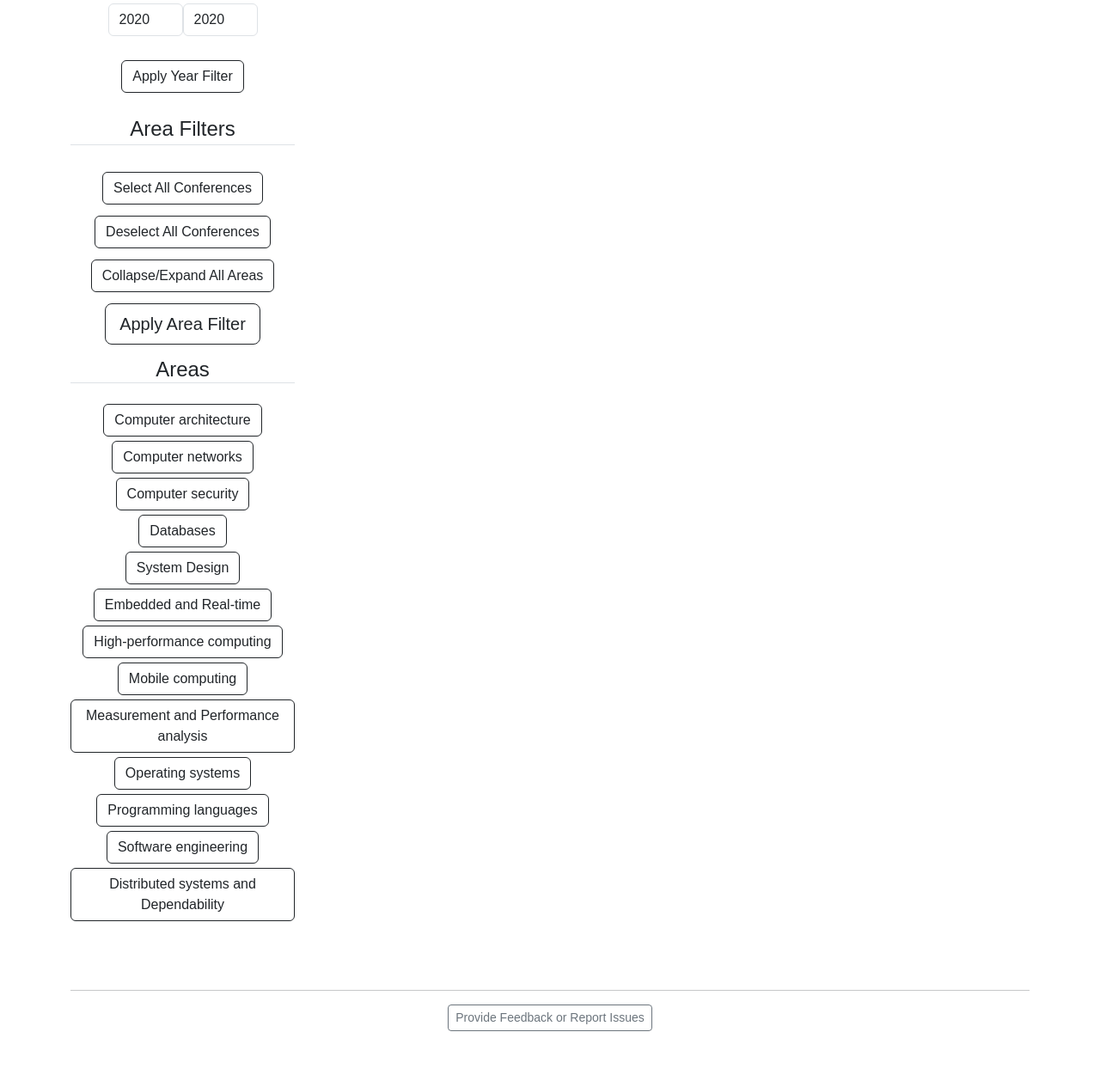
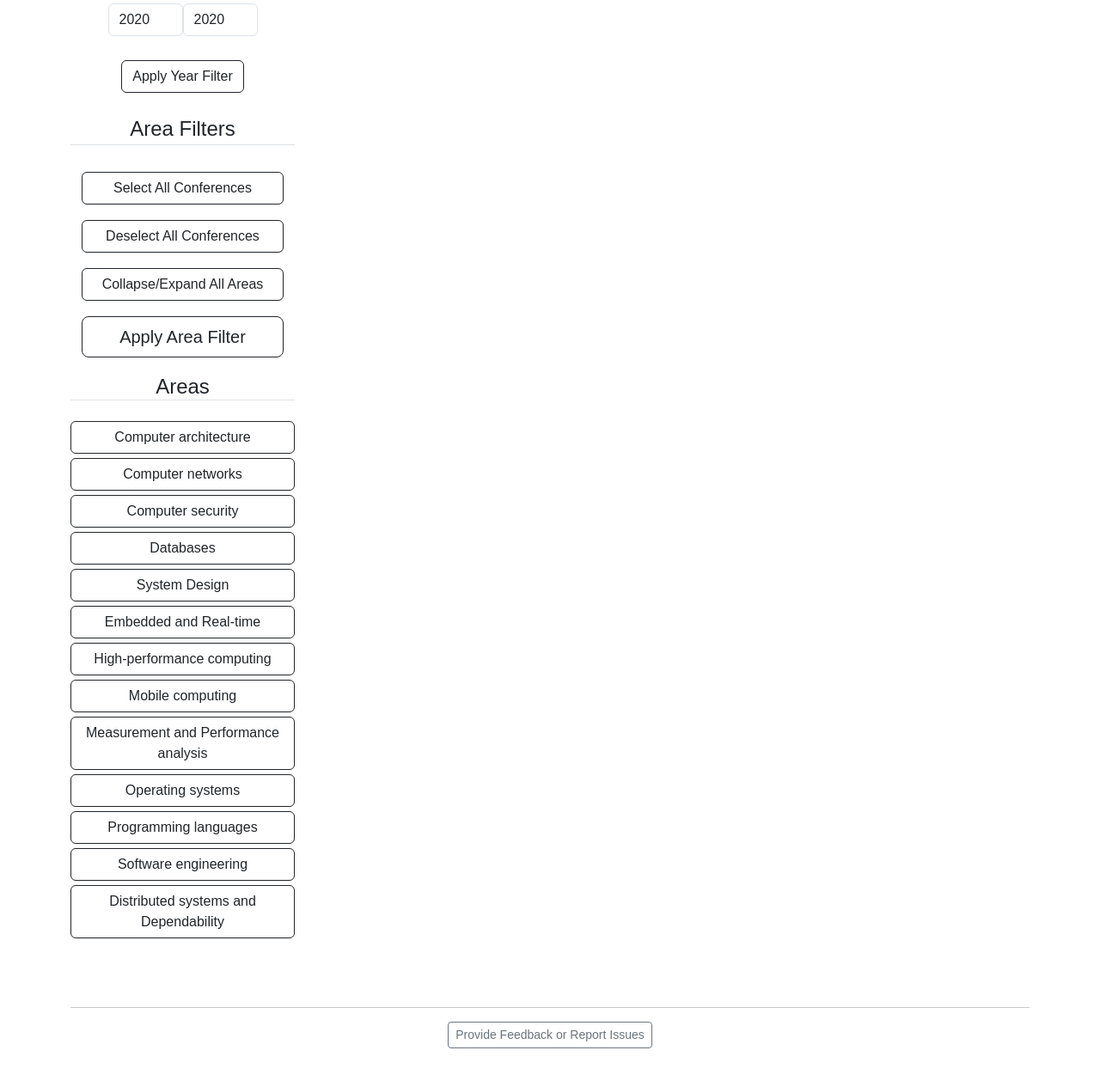
Before and after one commit to j-mckerracher/comp_sys_rankings, a Django app: template comp_sys_site/templates/comp_sys_site/home.html in a window 1280 px wide. Shown: the part 362-1627 px from the top of the page at 86% size. Run offline with Django 5.2, Linux system fonts and the light colour scheme; the template is opened without the code that fills it: most values are stand-ins (such as "Sample title", 1, 10 or a date in 2020).

Commit message:
styling updates

```diff
--- a/comp_sys_site/templates/comp_sys_site/home.html
+++ b/comp_sys_site/templates/comp_sys_site/home.html
@@ -12,15 +12,51 @@
             margin-top: 0;
         }
 
+        /* List styles */
         ul {
             list-style-type: none;
             padding: 0;
+            width: 100%;
         }
 
         li {
             margin-bottom: 5px;
+            width: 100%;
         }
 
+        /* Button styles */
+        li > .btn {
+            width: 100%;
+            text-align: center;
+        }
+
+        .btn-group-vertical {
+            width: 100%;
+            display: flex;
+            flex-direction: column;
+        }
+
+        .btn-group-vertical > .btn {
+            width: 100%;
+            text-align: left;
+        }
+
+        .btn-group-vertical > .btn > input[type="button"] {
+            width: 100%;
+            margin-bottom: 5px;
+        }
+
+        .btn-group-toggle .btn {
+            width: 100%;
+            display: block;
+        }
+
+        .form-group input[type="button"].btn {
+            width: 100%;
+            margin-bottom: 5px;
+        }
+
+        /* Rankings table styles */
         #rankings-table {
             width: 100%;
             border-collapse: collapse;
@@ -47,11 +83,11 @@
             cursor: pointer;
         }
 
-        {#.sub-table {#}
-        {#    width: 100%;#}
-        {#    margin-top: 10px;#}
-        {#}#}
+        #rankings-table-head {
+            background-color: #6f727b;
+        }
 
+        /* Sub-table styles */
         .sub-table th,
         .sub-table td {
             padding: 8px;
@@ -68,6 +104,7 @@
             background-color: #f9f9f9;
         }
 
+        /* Modal styles */
         .modal {
             display: none;
             position: fixed;
@@ -85,16 +122,12 @@
             margin: 15% auto;
             padding: 20px;
             border: 1px solid #888;
-            width: 30%; /* Adjust the width to 30% */
+            width: 30%;
         }
 
         #pub-distribution-chart {
             width: 100%;
             height: auto;
-        }
-
-        #rankings-table-head {
-            background-color: #6f727b;
         }
 
         .close {
@@ -112,6 +145,7 @@
             cursor: pointer;
         }
 
+        /* Help icon styles */
         .help-icon {
             display: inline-block;
             width: 16px;
```
